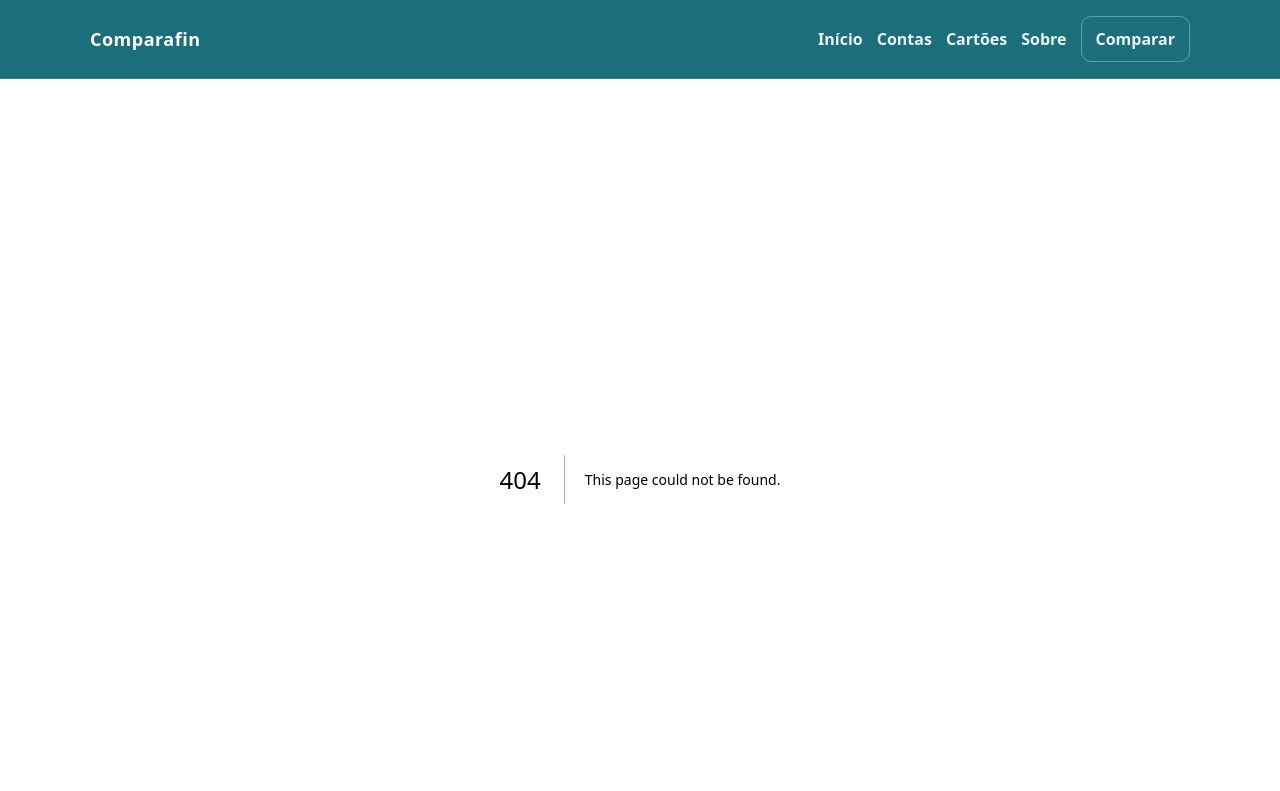
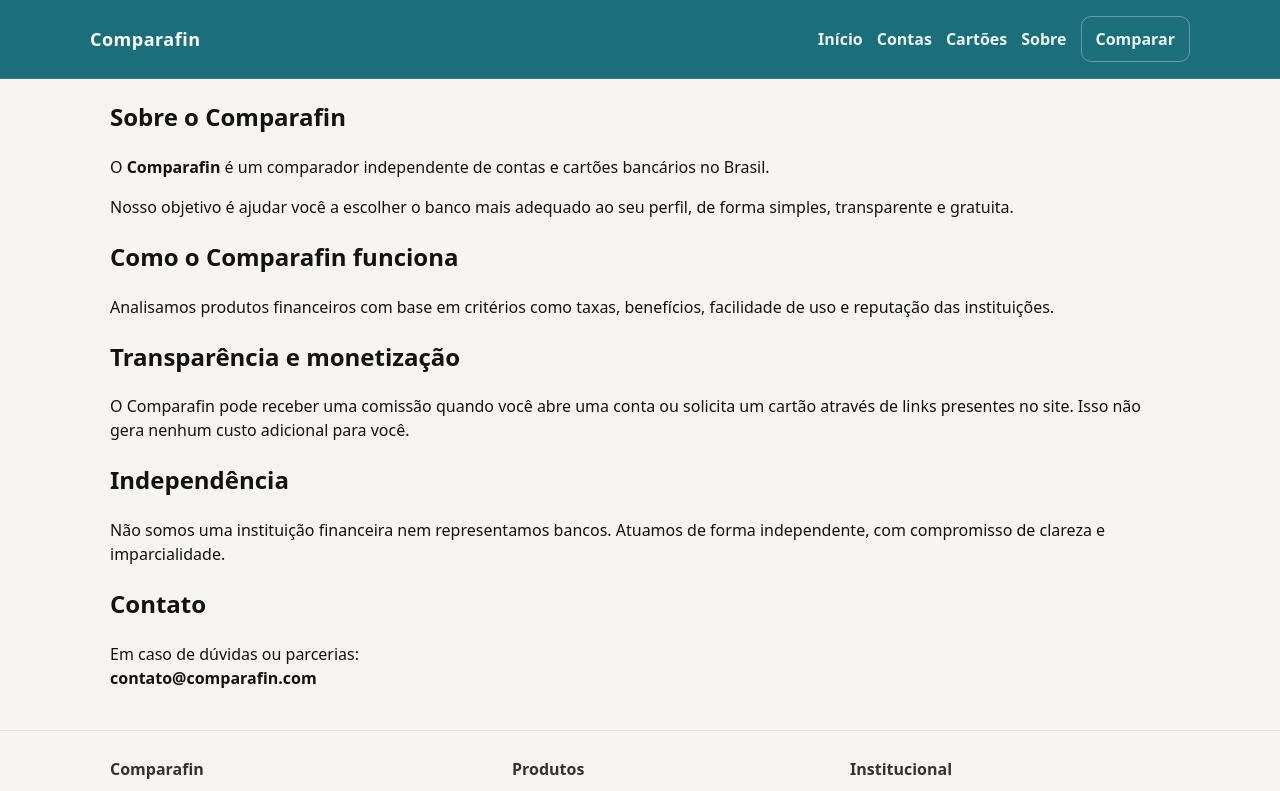
Before and after one commit to caroriedi7-dev/comparafin, a Next.js app: page /a-propos in a window 1280 px wide. Before the commit this address had no page. Shown: the top 791 px of the page. Built offline with nearby package versions, Linux system fonts and the light colour scheme.

Commit message:
Create page.js

```diff
--- /dev/null
+++ b/app/a-propos/page.js
@@ -0,0 +1,46 @@
+export default function Apropos() {
+  return (
+    <>
+      <section>
+        <h1>Sobre o Comparafin</h1>
+
+        <p>
+          O <strong>Comparafin</strong> é um comparador independente de
+          contas e cartões bancários no Brasil.
+        </p>
+
+        <p>
+          Nosso objetivo é ajudar você a escolher o banco mais adequado
+          ao seu perfil, de forma simples, transparente e gratuita.
+        </p>
+
+        <h2>Como o Comparafin funciona</h2>
+        <p>
+          Analisamos produtos financeiros com base em critérios como
+          taxas, benefícios, facilidade de uso e reputação das instituições.
+        </p>
+
+        <h2>Transparência e monetização</h2>
+        <p>
+          O Comparafin pode receber uma comissão quando você abre uma conta
+          ou solicita um cartão através de links presentes no site.
+          Isso não gera nenhum custo adicional para você.
+        </p>
+
+        <h2>Independência</h2>
+        <p>
+          Não somos uma instituição financeira nem representamos bancos.
+          Atuamos de forma independente, com compromisso de clareza
+          e imparcialidade.
+        </p>
+
+        <h2>Contato</h2>
+        <p>
+          Em caso de dúvidas ou parcerias:
+          <br />
+          <strong>contato@comparafin.com</strong>
+        </p>
+      </section>
+    </>
+  );
+}
```
